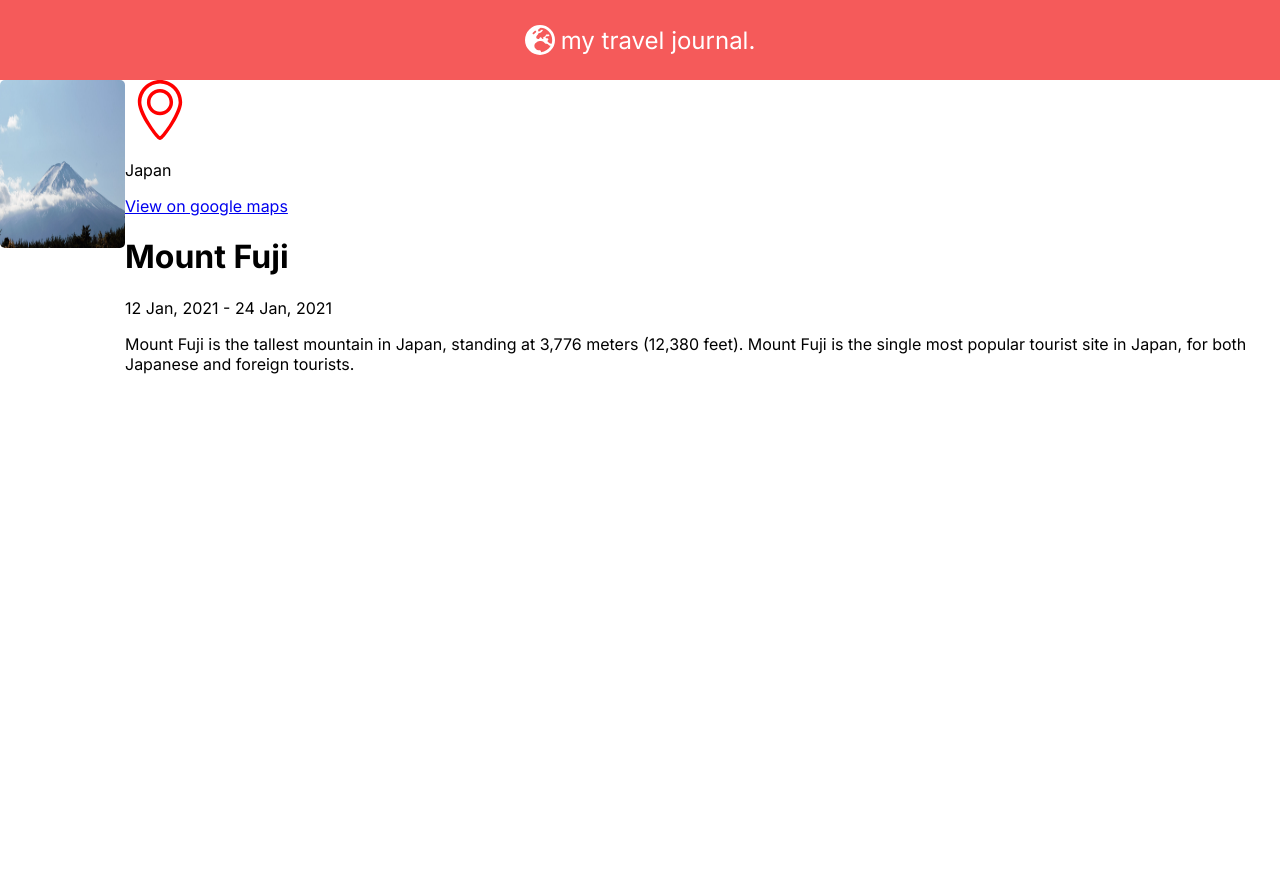
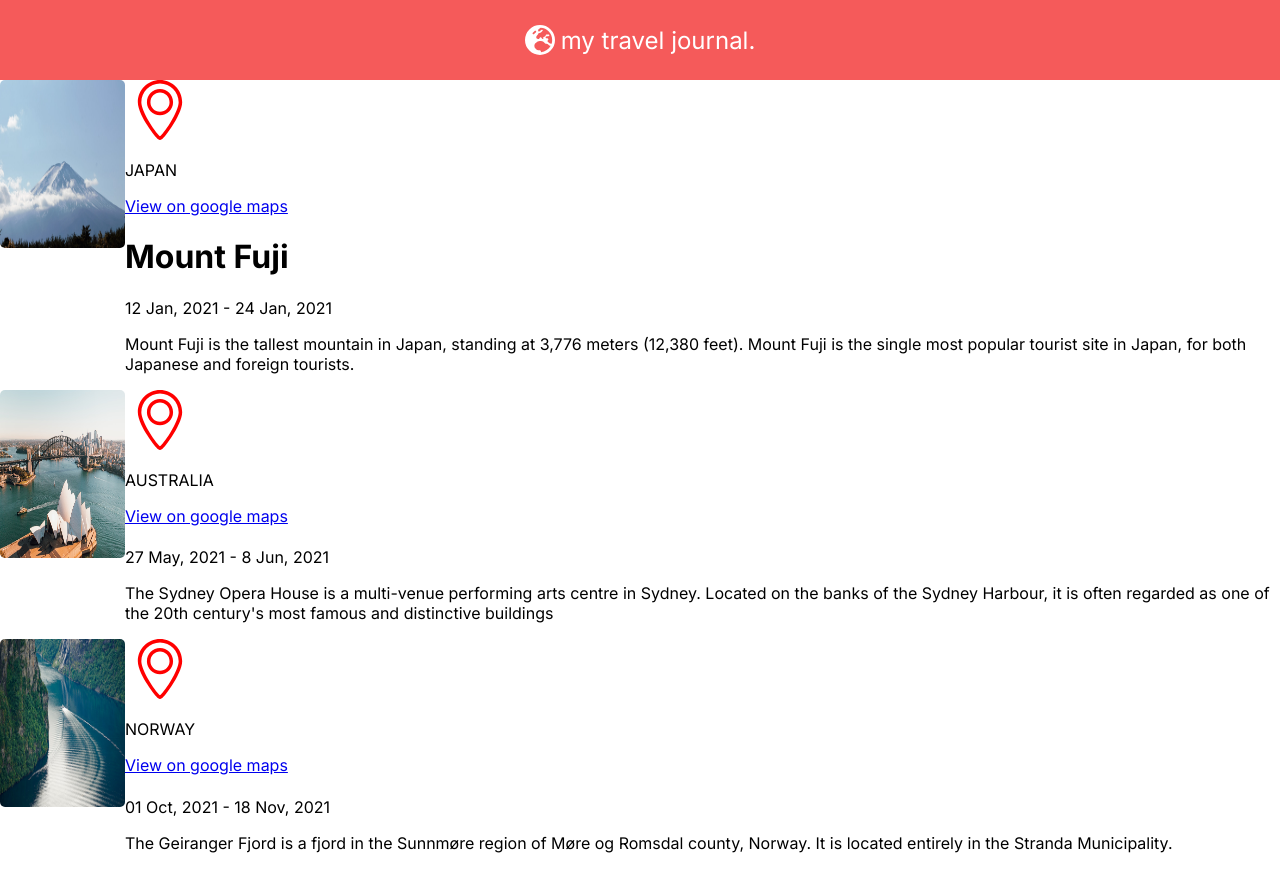
Before and after one commit to brickphone/Travel-Journal, a React (Vite) app: page / in a window 1280 px wide. Before the commit the page ends 800 px from the top, so only its background shows below. Built offline with nearby package versions, Linux system fonts and the light colour scheme.

Commit message:
all countrys

```diff
--- a/src/Components/data.js
+++ b/src/Components/data.js
@@ -1,4 +1,6 @@
 import japan from './Images/japan.jpg'
+import australia from './Images/australia.jpg'
+import norway from './Images/norway.jpg'
 
 export default [
   {
@@ -6,10 +8,30 @@ export default [
     img:japan,
     title:"Mount Fuji",
     location: {
-      country:"Japan",
+      country:"JAPAN",
       link:"https://www.google.com/maps?q=mount+fuji&um=1&ie=UTF-8&sa=X&ved=2ahUKEwjO9ui39b3_AhXRl4sKHW7YCN8Q0pQJegQIBRAE",
               },
     date:"12 Jan, 2021 - 24 Jan, 2021",
     description:"Mount Fuji is the tallest mountain in Japan, standing at 3,776 meters (12,380 feet). Mount Fuji is the single most popular tourist site in Japan, for both Japanese and foreign tourists."
-  }
-]
+  },
+  {
+    id:2,
+    img:australia,
+    location: {
+      country:"AUSTRALIA",
+      link:"https://www.google.com/maps?q=sydney+opera+house&um=1&ie=UTF-8&sa=X&ved=2ahUKEwijju-Nm9T_AhUNR_EDHX-kCRAQ0pQJegQIAxAE",
+    },
+    date:"27 May, 2021 - 8 Jun, 2021",
+    description:"The Sydney Opera House is a multi-venue performing arts centre in Sydney. Located on the banks of the Sydney Harbour, it is often regarded as one of the 20th century's most famous and distinctive buildings"
+  },
+  {
+    id:3,
+    img:norway,
+    location: {
+      country:"NORWAY",
+      link:"https://www.google.com/maps?q=geirangerfjorden&um=1&ie=UTF-8&sa=X&ved=2ahUKEwjH-pb9u9T_AhWNSvEDHZQlB4IQ0pQJegQIBBAE"
+    },
+    date:"01 Oct, 2021 - 18 Nov, 2021",
+    description:"The Geiranger Fjord is a fjord in the Sunnmøre region of Møre og Romsdal county, Norway. It is located entirely in the Stranda Municipality."
+  },
+];
```
Also changed, not shown: src/Components/Images/australia.jpg (added), src/Components/Images/norway.jpg (added).
